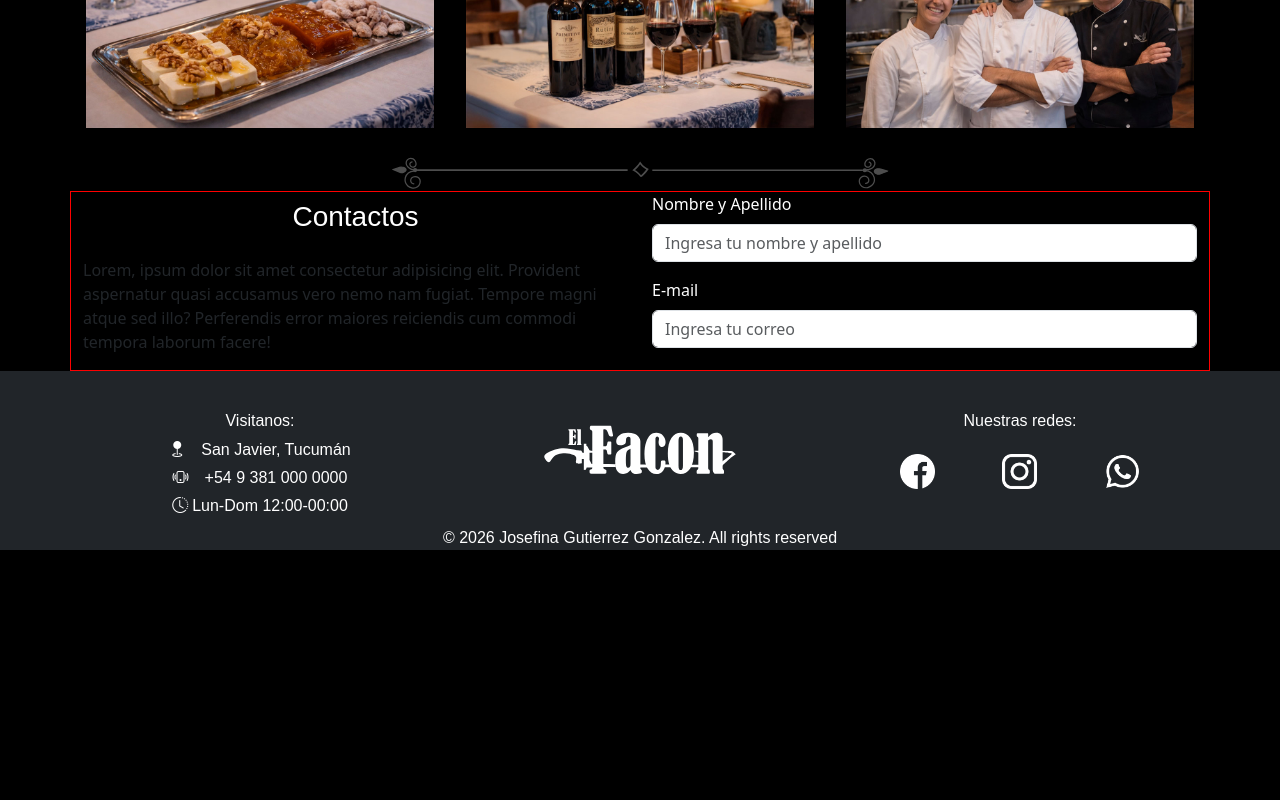
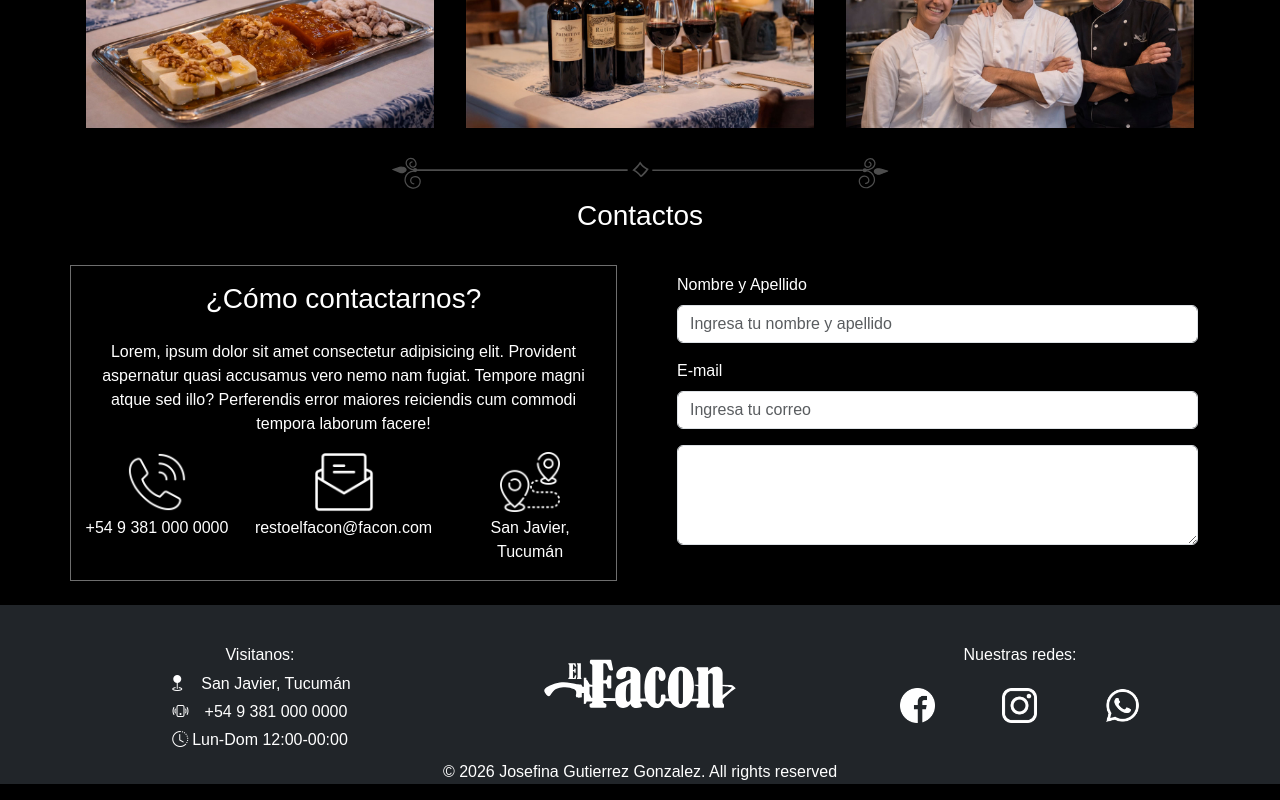
Before and after one commit to Jogutgon/el-facon-frontend, a React (Vite) app: page / in a window 1280 px wide. Shown: the part 1227-2027 px from the top of the page. Before the commit the page ends 1793 px from the top, so only its background shows below. Built offline with nearby package versions, Linux system fonts and the light colour scheme.

Commit message:
Add: best format to section

```diff
--- a/src/components/ContactSection.jsx
+++ b/src/components/ContactSection.jsx
@@ -1,23 +1,44 @@
 import React from 'react'
-import { Col, Container, Form, Row } from 'react-bootstrap'
+import { Col, Container, FloatingLabel, Form, Row } from 'react-bootstrap'
 import separator from '../assets/icons/sep.svg'
+import call from '../assets/icons/llamar.png'
+import mail from '../assets/icons/email.png'
+import map from '../assets/icons/map.png'
 
 function ContactSection() {
   return (
-    <section id='contacto'>
+    <section id='contacto' className='my-4'>
       <img className='sep-icn mt-4 d-block mx-auto' src={separator} alt="separator" />
+      <h3 className='fira-sans-thin text-center pt-2 pb-3'> Contactos </h3>
 
-      <Container className='caja'>
-        <Row>
-          <Col>
-            <h3 className='fira-sans-thin text-center pt-2 pb-3'>Contactos </h3>
+      <Container className='fira-sans-thin mt-3'>
+        <Row className='gap-5 d-flex'>
+          <Col className='contact-box text-center'>
+            <h3 className='fira-sans-thin text-center pt-3 pb-3'>¿Cómo contactarnos?</h3>
             <p>Lorem, ipsum dolor sit amet consectetur adipisicing elit.
               Provident aspernatur quasi accusamus vero nemo nam fugiat.
               Tempore magni atque sed illo? Perferendis error maiores reiciendis
               cum commodi tempora laborum facere!</p>
+            <Row className='d-flex text-center'>
+              <Col>
+                <img src={call} alt="phone" className='img-fluid contact-icon mb-1' />
+                <p>+54 9 381 000 0000</p>
+              </Col>
+              <Col>
+                <img src={mail} alt="mail" className='img-fluid contact-icon mb-1' />
+                <p>restoelfacon@facon.com</p>
+              </Col>
+              <Col>
+                <img src={map} alt="map" className='img-fluid contact-icon mb-1' />
+                <p>San Javier, Tucumán</p>
+              </Col>
+
+
+
+            </Row>
           </Col>
           <Col>
-            <Form>
+            <Form className='py-2'>
               <Form.Group className="mb-3" controlId="formGroupName">
                 <Form.Label className='text-white'>Nombre y Apellido</Form.Label>
                 <Form.Control type="text" placeholder="Ingresa tu nombre y apellido" />
@@ -26,6 +47,13 @@ function ContactSection() {
                 <Form.Label className='text-white'>E-mail</Form.Label>
                 <Form.Control type="email" placeholder="Ingresa tu correo" />
               </Form.Group>
+              <FloatingLabel controlId="floatingTextarea2" label="Comments">
+                <Form.Control
+                  as="textarea"
+                  placeholder="Leave a comment here"
+                  style={{ height: '100px' }}
+                />
+              </FloatingLabel>
             </Form>
           </Col>
         </Row>
--- a/src/styles/HomeStyles.css
+++ b/src/styles/HomeStyles.css
@@ -30,7 +30,11 @@ body {
   width: 35px;
 }
 
-
+.contact-icon{
+  filter: invert(1);
+  height: 60px;
+  width: auto;
+}
 
 .caja {
   border: 1px solid red;
@@ -73,6 +77,12 @@ body {
 
 }
 
+.contact-box{
+  border: 1px solid rgba(255, 255, 255, 0.432);
+}
+
+
+
 /* * {
   border: 1px solid red;
 } */
```
Also changed, not shown: src/assets/icons/map.png (renamed from src/assets/icons/destino.png).
